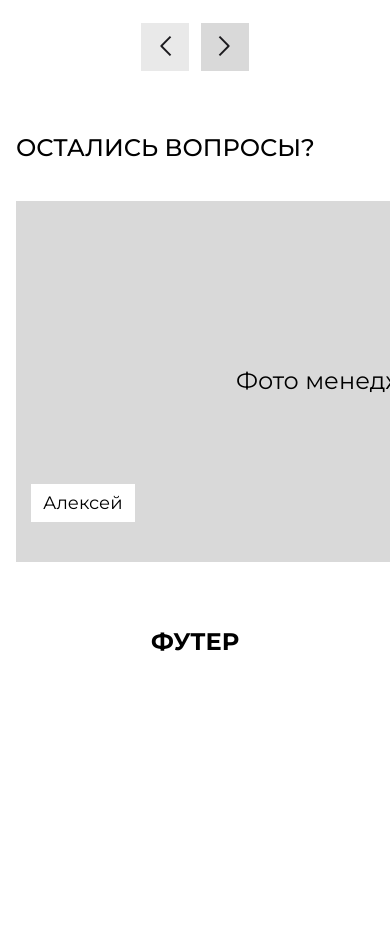
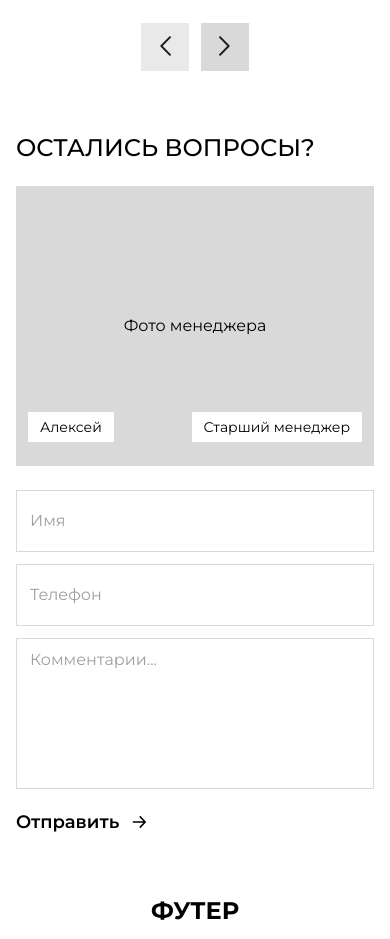
Before and after one commit to f-suite/metal-welding, a React (Vite) app: page / in a window 390 px wide. Shown: the part 8880-9819 px from the top of the page. Before the commit the page ends 9550 px from the top, so only its background shows below. Built offline with nearby package versions, Linux system fonts and the light colour scheme; no server answers.

Commit message:
Adaptive for Contact Section

```diff
--- a/src/app/components/sections/ContactSection.tsx
+++ b/src/app/components/sections/ContactSection.tsx
@@ -6,7 +6,7 @@ function ManagerPhoto({ data }: { data: any }) {
   const hasImage = data.managerPhoto && (data.managerPhoto.startsWith('/') || data.managerPhoto.startsWith('http'));
 
   return (
-    <div className="bg-[#d9d9d9] h-[361px] relative shrink-0 w-[654px] overflow-hidden">
+    <div className="bg-[#d9d9d9] h-[280px] sm:h-[320px] md:h-[361px] relative w-full overflow-hidden">
       {hasImage ? (
         <img
           src={data.managerPhoto}
@@ -15,20 +15,20 @@ function ManagerPhoto({ data }: { data: any }) {
         />
       ) : (
         <div className="flex flex-row items-center justify-center size-full">
-          <div className="content-stretch flex gap-[10px] items-center justify-center px-[280px] py-[204px] relative size-full">
-            <p className="font-normal leading-[100%] tracking-[0%] not-italic relative shrink-0 text-[24px] text-black text-nowrap">
+          <div className="content-stretch flex gap-2 items-center justify-center px-4 sm:px-12 py-12 relative size-full">
+            <p className="font-normal leading-[100%] tracking-[0%] not-italic relative text-base sm:text-lg md:text-[24px] text-black text-center">
               {data.managerPhoto}
             </p>
           </div>
         </div>
       )}
-      <div className="absolute bg-white flex flex-col items-center justify-center left-[15px] px-[12px] py-[10px] z-10 bottom-[40px]">
-        <p className="font-normal leading-[100%] tracking-[0%] not-italic text-[18px] text-black whitespace-nowrap">
+      <div className="absolute bg-white flex flex-col items-center justify-center left-3 sm:left-4 md:left-[15px] px-3 sm:px-[12px] py-2 sm:py-2.5 md:py-[10px] z-10 bottom-6 sm:bottom-8 md:bottom-[40px]">
+        <p className="font-normal leading-[100%] tracking-[0%] not-italic text-sm sm:text-base md:text-[18px] text-black whitespace-nowrap">
           {data.managerName}
         </p>
       </div>
-      <div className="absolute bg-white flex flex-col items-center justify-center left-[430px] px-[12px] py-[10px] z-10 bottom-[40px]">
-        <p className="font-normal leading-[100%] tracking-[0%] not-italic text-[18px] text-black whitespace-nowrap">
+      <div className="absolute bg-white flex flex-col items-center justify-center right-3 sm:right-4 md:right-[15px] px-3 sm:px-[12px] py-2 sm:py-2.5 md:py-[10px] z-10 bottom-6 sm:bottom-8 md:bottom-[40px]">
+        <p className="font-normal leading-[100%] tracking-[0%] not-italic text-sm sm:text-base md:text-[18px] text-black whitespace-nowrap">
           {data.managerRole}
         </p>
       </div>
@@ -50,9 +50,9 @@ function ContactForm({ data }: { data: any }) {
   return (
     <form
       onSubmit={handleSubmit}
-      className="content-stretch flex flex-col gap-[37px] items-start relative shrink-0 w-[654px]"
+      className="content-stretch flex flex-col gap-6 sm:gap-8 md:gap-[37px] items-start relative w-full"
     >
-      <div className="content-stretch flex flex-col gap-[12px] items-start relative shrink-0 w-full">
+      <div className="content-stretch flex flex-col gap-3 sm:gap-[12px] items-start relative w-full">
         <FormInput
           value={formData.name}
           onChange={handleNameChange}
@@ -92,11 +92,15 @@ export function ContactSection() {
   const contentData = usePageContent();
 
   return (
-    <div className="content-stretch flex flex-col gap-[39px] items-start relative shrink-0 w-full max-w-[1333px]">
+    <div className="content-stretch flex flex-col gap-6 sm:gap-8 md:gap-[39px] items-start relative w-full max-w-[1333px]">
       <SectionHeading text={contentData.contact.title} />
-      <div className="content-stretch flex items-start justify-between gap-[25px] relative shrink-0 w-full">
-        <ManagerPhoto data={contentData.contact} />
-        <ContactForm data={contentData.contact} />
+      <div className="content-stretch flex flex-col lg:flex-row items-start lg:justify-between gap-6 sm:gap-8 md:gap-[25px] relative w-full">
+        <div className="w-full lg:w-[654px]">
+          <ManagerPhoto data={contentData.contact} />
+        </div>
+        <div className="w-full lg:w-[654px]">
+          <ContactForm data={contentData.contact} />
+        </div>
       </div>
     </div>
   );
```
